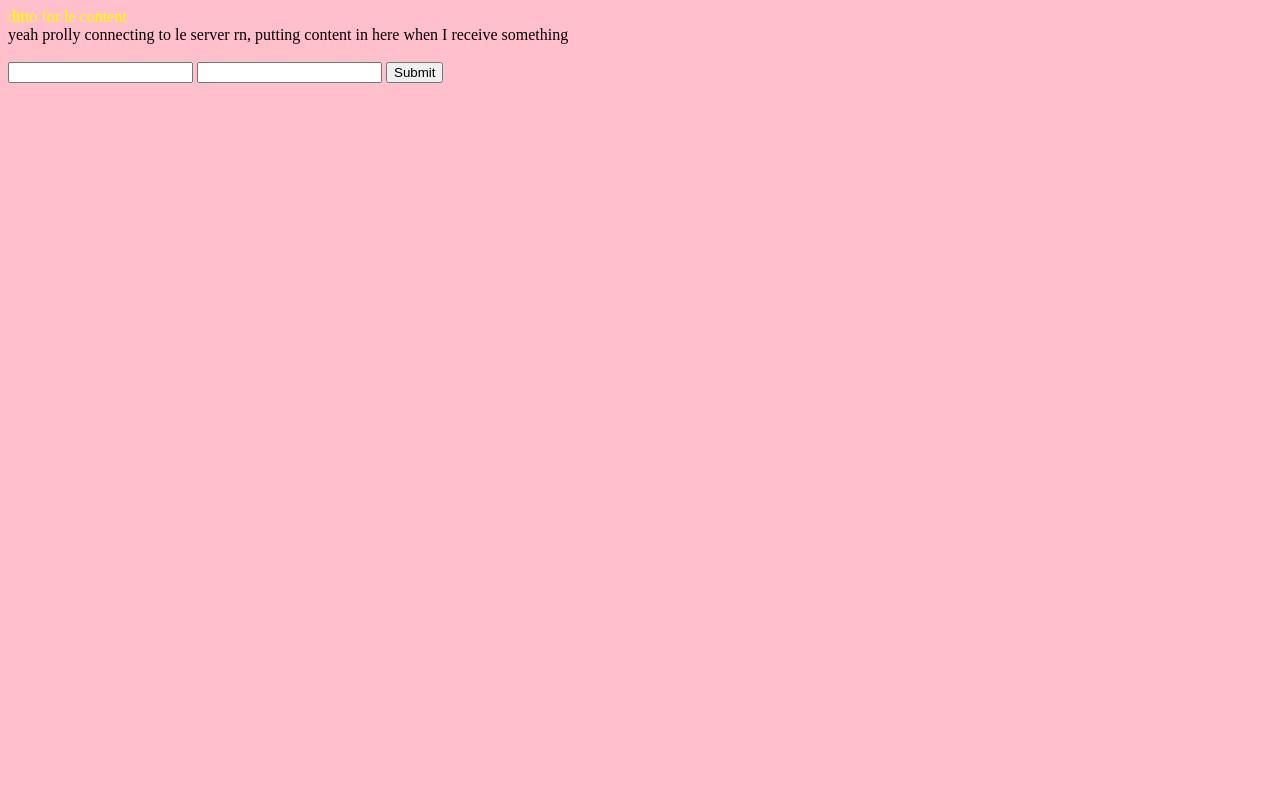
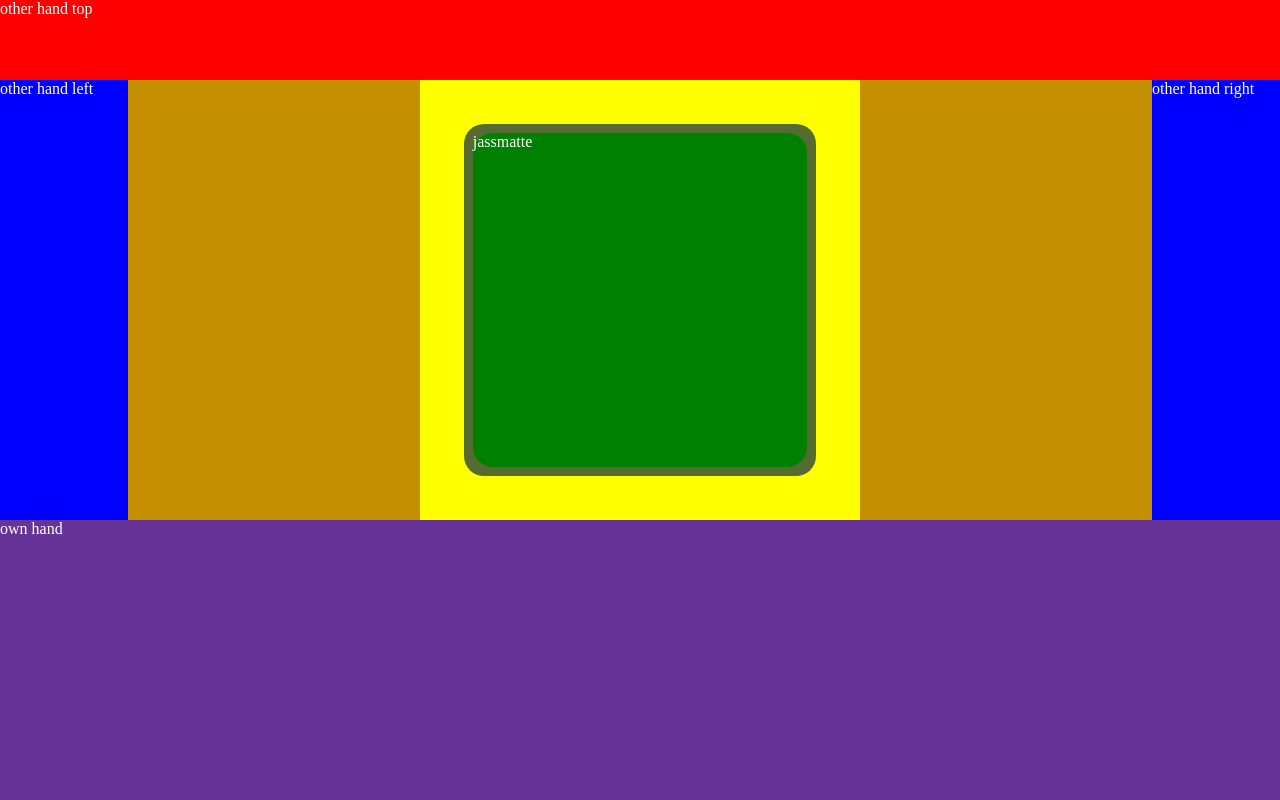
Before and after one commit to N2D4/card-game, a website built with webpack: page src/client/index.html in a window 1280 px wide. Built offline with nearby package versions, Linux system fonts and the light colour scheme.

Commit message:
Moved index.html to direct-connect.html, created new index.html

```diff
--- a/src/client/index.css
+++ b/src/client/index.css
@@ -1,9 +1,106 @@
-body {
-    background-color: pink;
-    color: yellow;
+html {
+    -webkit-touch-callout: none;
+    -webkit-user-select: none;
+    -khtml-user-select: none;
+    -moz-user-select: none;
+    -ms-user-select: none;
+    user-select: none;
+    cursor: default;
+    padding: 0;
+    margin: 0;
 }
 
-#outarea {
-    color: black;
-    white-space: pre;
+body {
+    background-color: rgb(196, 143, 0);
+    color: white;
+    position: fixed;
+    top: 0;
+    left: 0;
+    bottom: 0;
+    right: 0;
+    padding: 0;
+    margin: 0;
 }
+
+div {
+    margin: 0;
+    padding: 0;
+}
+
+#gamecontent {
+    width: 100%;
+    height: 100%;
+    display: flex;
+    flex-direction: column;
+    justify-content: space-around;
+    align-items: stretch;
+}
+
+#gamecontent > .own.hand {
+    height: 35%; /* if we change this, also change size of #gamecontent > #innergamecontent > #table > #jassmatwrap */
+    background-color: rebeccapurple;
+}
+
+#gamecontent > .other.hand {
+    height: 10%; /* if we change this, also change size of #gamecontent > #innergamecontent > #table > #jassmatwrap and #gamecontent > #innergamecontent > .other.hand */
+    background-color: red;
+}
+
+#gamecontent > #innergamecontent {
+    flex-grow: 1;
+    background-color: green;
+
+    display: flex;
+    flex-direction: row;
+    justify-content: space-around;
+    align-items: stretch;
+}
+
+#gamecontent > #innergamecontent > .other.hand {
+    width: 10%; /* if we change this, also change size of #gamecontent > #innergamecontent > #table > #jassmatwrap and #gamecontent > .other.hand */
+    background-color: blue;
+}
+
+#gamecontent > #innergamecontent > #table {
+    flex-grow: 1;
+    background-color: rgb(196, 143, 0);
+
+    display: flex;
+    justify-content: center;
+    align-items: stretch;
+}
+
+
+
+#gamecontent > #innergamecontent > #table > #jassmatwrap {
+    max-width: 55vh;
+    max-height: 55vh;
+    flex-grow: 1;
+
+    background-color: yellow;
+
+    display: flex;
+    justify-content: center;
+    align-items: center;
+}
+
+
+#gamecontent > #innergamecontent > #table > #jassmatwrap > #jassmatborder {
+    position: relative;
+    width: 80%;
+    padding-bottom: 80%;
+
+    background-color: darkolivegreen;
+    border-radius: 20px;
+}
+
+#jassmat {
+    position: absolute;
+    top: 2.5%;
+    left: 2.5%;
+    bottom: 2.5%;
+    right: 2.5%;
+
+    background-color: green;
+    border-radius: 20px;
+}
--- a/src/client/index.html
+++ b/src/client/index.html
@@ -3,18 +3,37 @@
 
 <head>
     <meta charset="UTF-8">
-    <title>yeah someone who's more creative should give this thing a title</title>
+    <title>dab dab dab dab dab dab dab dab dab dab if you like fortnite</title>
     <script defer src="index.js"></script>
     <link rel="stylesheet" href="index.css">
 </head>
 
 <body>
-    ditto for le content<br>
-    <div id="outarea">yeah prolly connecting to le server rn, putting content in here when I receive something</div>
-    <br>
-    <input type="text" name="qid" id="qid">
-    <input type="number" name="answer" id="resp">
-    <button id="submit">Submit</button>
+    <div id="gamecontent">
+        <div class="other hand top">
+            other hand top
+        </div>
+        <div id="innergamecontent">
+            <div class="other hand left">
+                other hand left
+            </div>
+            <div id="table">
+                <div id="jassmatwrap">
+                    <div id="jassmatborder">
+                        <div id="jassmat">
+                            jassmatte
+                        </div>
+                    </div>
+                </div>
+            </div>
+            <div class="other hand right">
+                other hand right
+            </div>
+        </div>
+        <div class="own hand">
+            own hand
+        </div>
+    </div>
 </body>
 
 </html>
--- a/src/client/index.ts
+++ b/src/client/index.ts
@@ -1,4 +1,5 @@
 import 'common/tweaks.ts';
+import $ from 'jquery';
 import socketio from 'socket.io-client';
 
 
```
Also changed, not shown: package.json (+5 -3 lines), src/client/direct-connect.html (added, +20 -0 lines), README.md, 1 other file.
